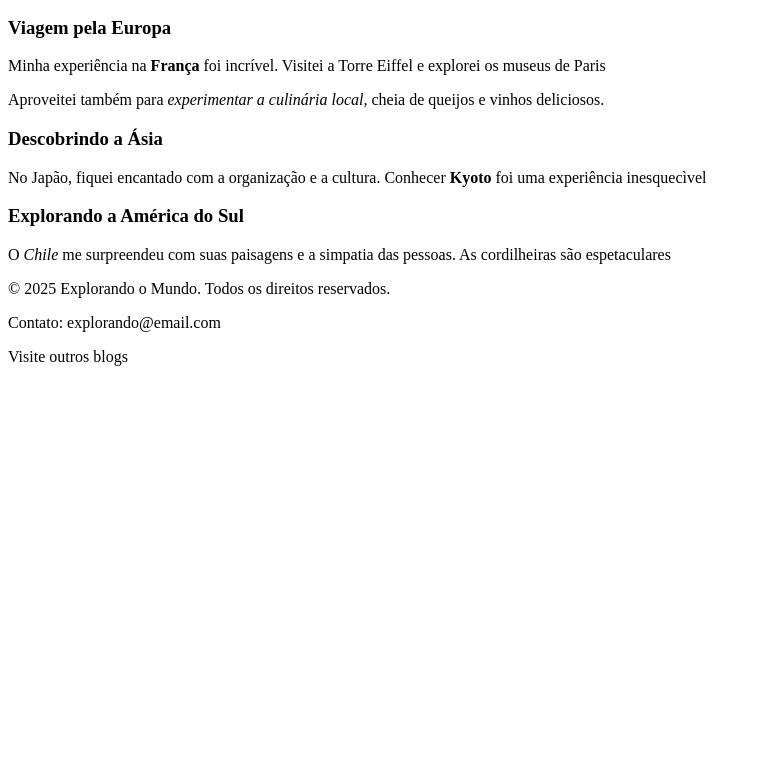
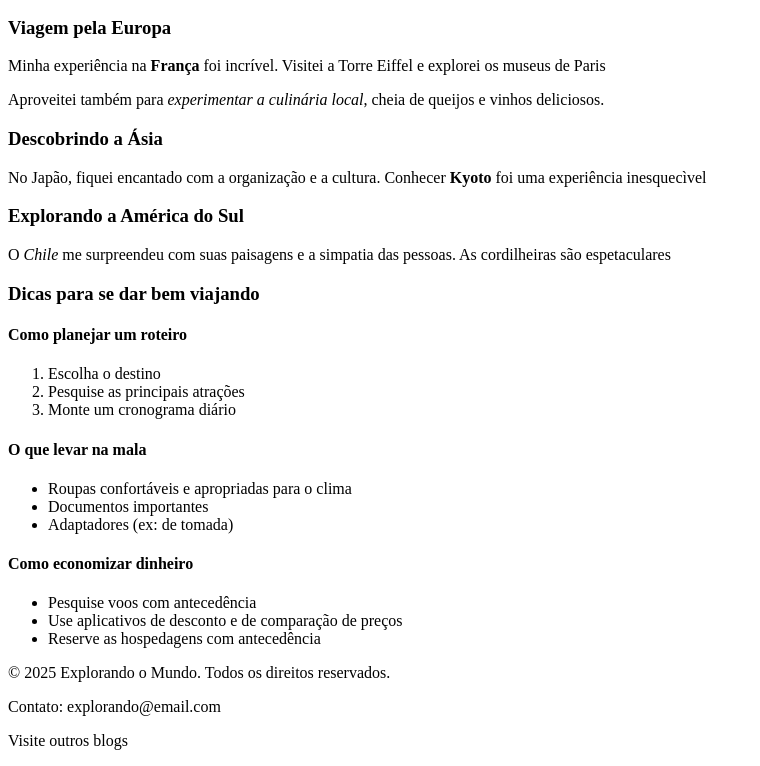
Before and after one commit to SaraCastilhos/explorando-o-mundo, a plain HTML site: page index.html in a window 1280 px wide. Shown: the part 183-949 px from the top of the page, without its empty margins (0-760 px from the left). Before the commit the page ends 800 px from the top, so only its background shows below. Drawn offline with Linux system fonts and the light colour scheme.

Commit message:
Criar seção de dicas
Criação da seção de dicas de viagem

```diff
--- a/index.html
+++ b/index.html
@@ -39,6 +39,31 @@
         </article>
     </section>
 
+    <!--Seção de dicas-->
+    <section id="dicas">
+        <h3>Dicas para se dar bem viajando</h3>
+        <article>
+            <h4>Como planejar um roteiro</h4>
+            <ol>
+                <li>Escolha o destino</li>
+                <li>Pesquise as principais atrações</li>
+                <li>Monte um cronograma diário</li>
+            </ol>
+            <h4>O que levar na mala</h4>
+            <ul>
+                <li>Roupas confortáveis e apropriadas para o clima</li>
+                <li>Documentos importantes</li>
+                <li>Adaptadores (ex: de tomada)</li>
+            </ul>
+            <h4>Como economizar dinheiro</h4>
+            <ul>
+                <li>Pesquise voos com antecedência</li>
+                <li>Use aplicativos de desconto e de comparação de preços</li>
+                <li>Reserve as hospedagens com antecedência</li>
+            </ul>
+        </article>
+    </section>
+
     <footer>
         <p>&copy; 2025 Explorando o Mundo. Todos os direitos reservados.</p>
         <p>Contato: explorando@email.com</p>
```
